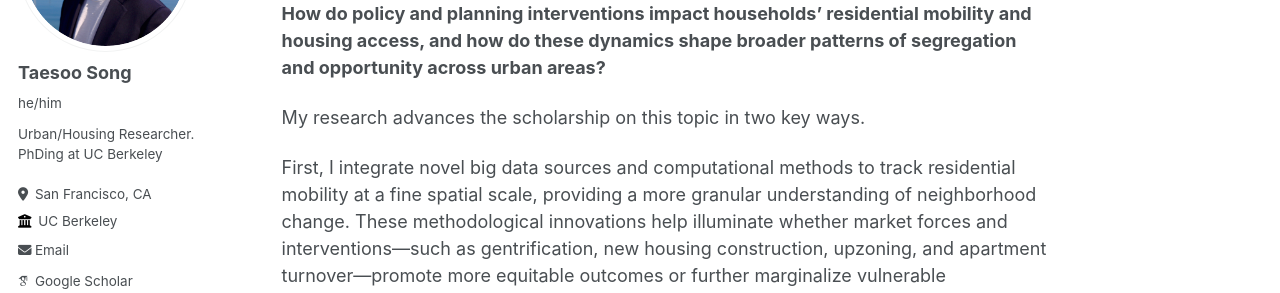
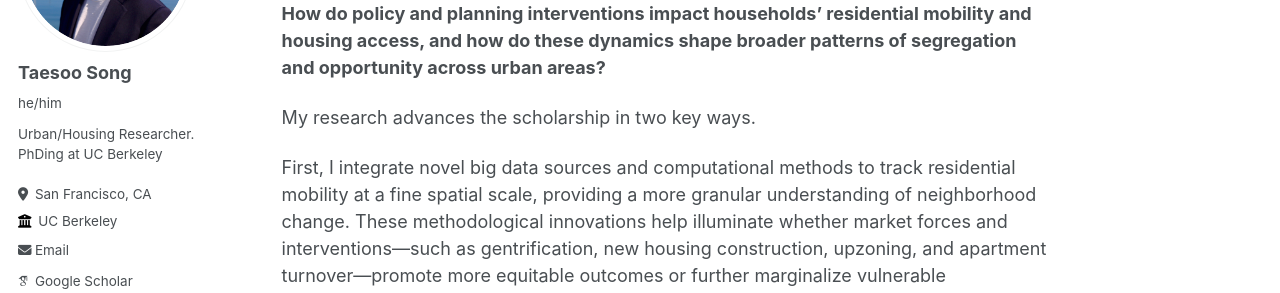
Before and after one commit to taesoosong/taesoosong.github.io, a Jekyll site: the page built from _pages/about.md, in a window 1280 px wide and 900 px high. Shown: the part 226-519 px from the top of the window. Built offline with Jekyll 4.4.1, drawn with Linux system fonts in a browser that asks for light colours; some web fonts are replaced.

Commit message:
Update about.md

```diff
--- a/_pages/about.md
+++ b/_pages/about.md
@@ -13,7 +13,7 @@ I am a Ph.D. Candidate in the Department of City and Regional Planning at Univer
 
 **How do policy and planning interventions impact households’ residential mobility and housing access, and how do these dynamics shape broader patterns of segregation and opportunity across urban areas?**
 
-My research advances the scholarship on this topic in two key ways.
+My research advances the scholarship in two key ways.
 
 First, I integrate novel big data sources and computational methods to track residential mobility at a fine spatial scale, providing a more granular understanding of neighborhood change. These methodological innovations help illuminate whether market forces and interventions—such as gentrification, new housing construction, upzoning, and apartment turnover—promote more equitable outcomes or further marginalize vulnerable populations. My work has been published in the _Journal of the American Planning Association_, _Urban Studies_, and _Cityscape_.
 
```
